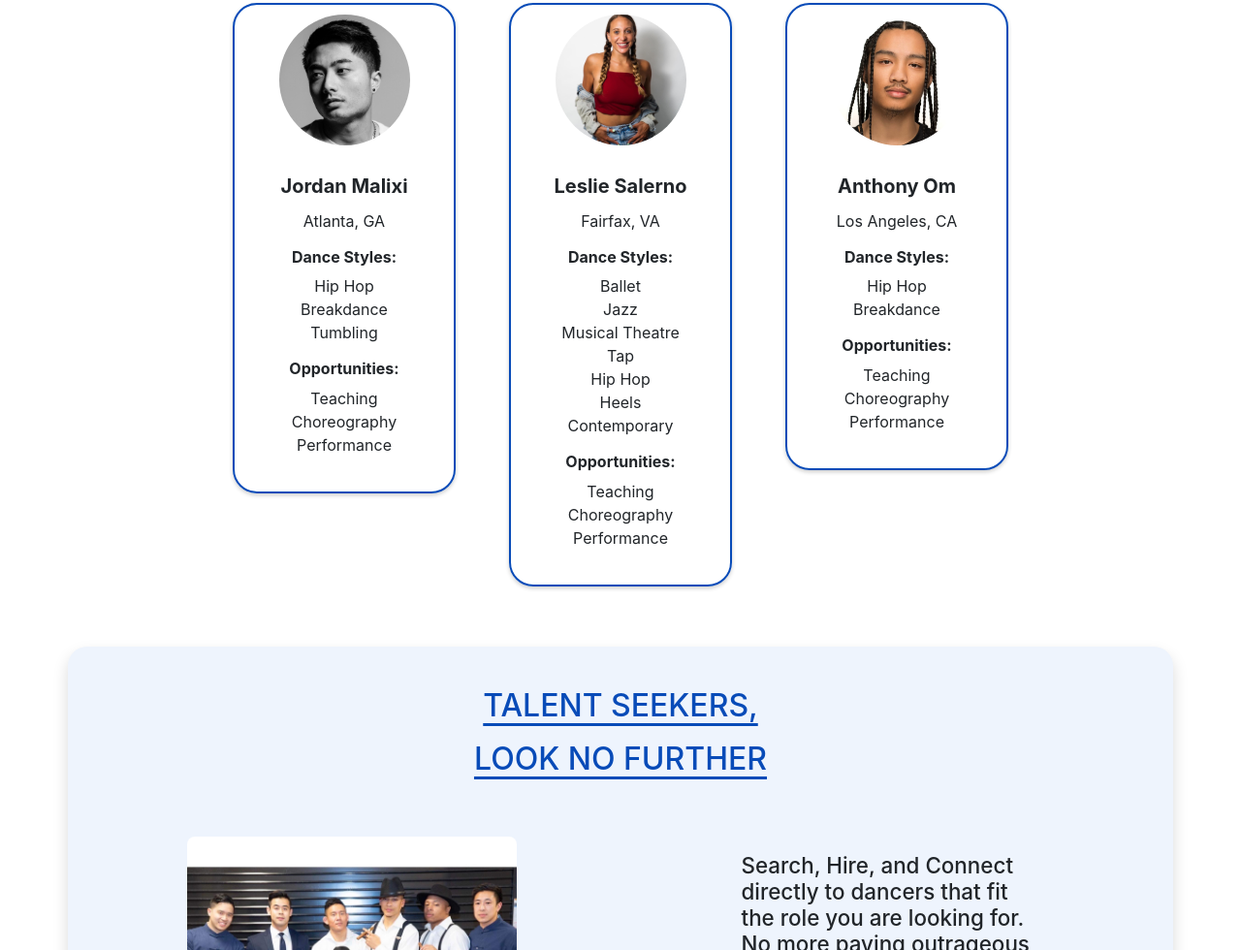
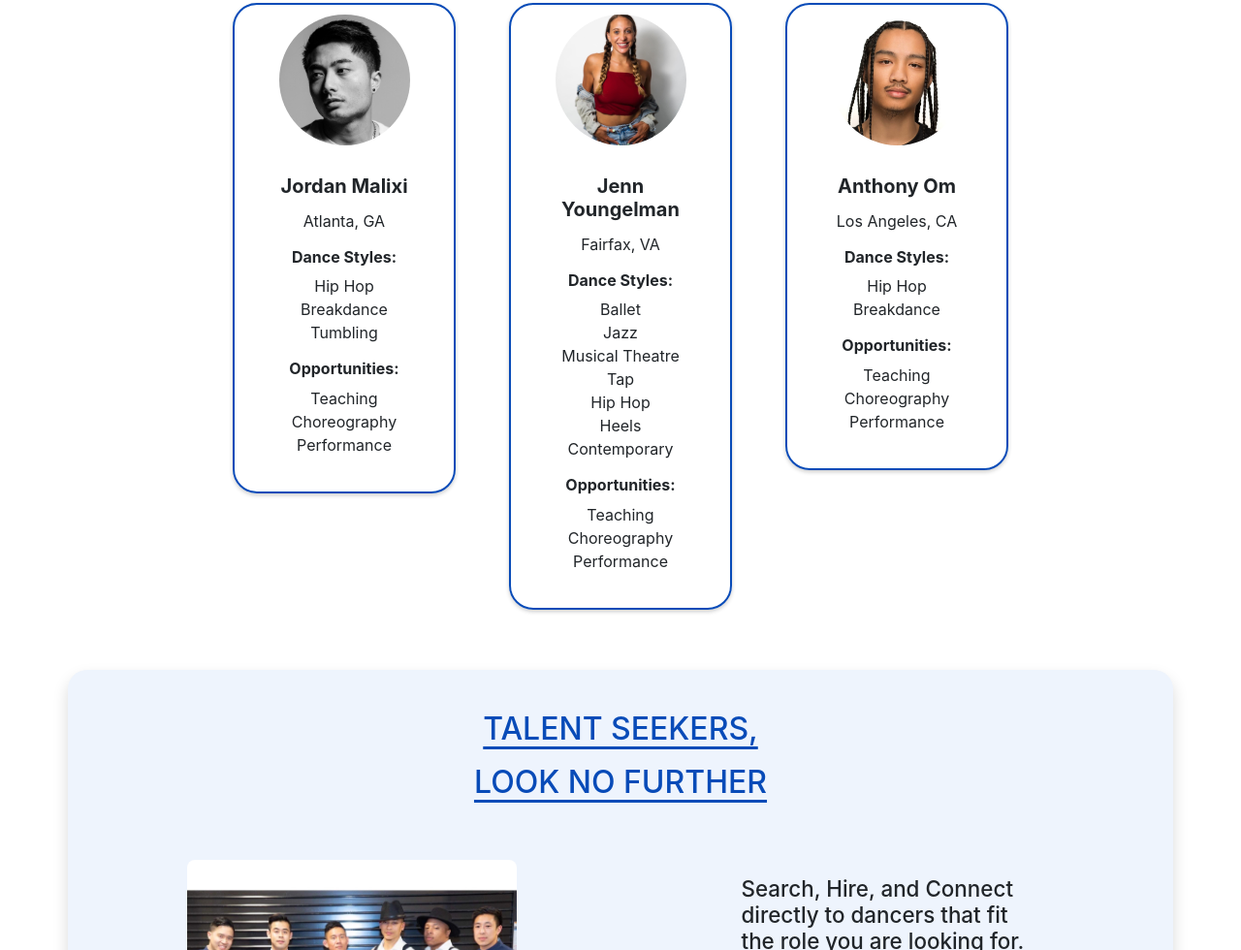
Before and after one commit to DancerSociety/DancerSociety.github.io, a plain HTML site: page index.html in a window 1280 px wide. Shown: the part 1984-2964 px from the top of the page at 97% size. Drawn offline with nearby package versions, Linux system fonts and the light colour scheme.

Commit message:
Add files via upload

```diff
--- a/index.html
+++ b/index.html
@@ -480,7 +480,7 @@ iframe {
           <img src="images\jennyoungelman.JPG" class="card-img-top rounded-circle" alt="Profile Image"></img>
         </div>
         <div class="card-body">
-          <h5 class="card-title text-center font-weight-bold">Leslie Salerno</h5>
+          <h5 class="card-title text-center font-weight-bold">Jenn Youngelman</h5>
           <p class="card-text text-center">Fairfax, VA</p>
           <h6 class="card-text text-center font-weight-bold">Dance Styles:</h6>
           <ul class="list-unstyled text-center">
```
